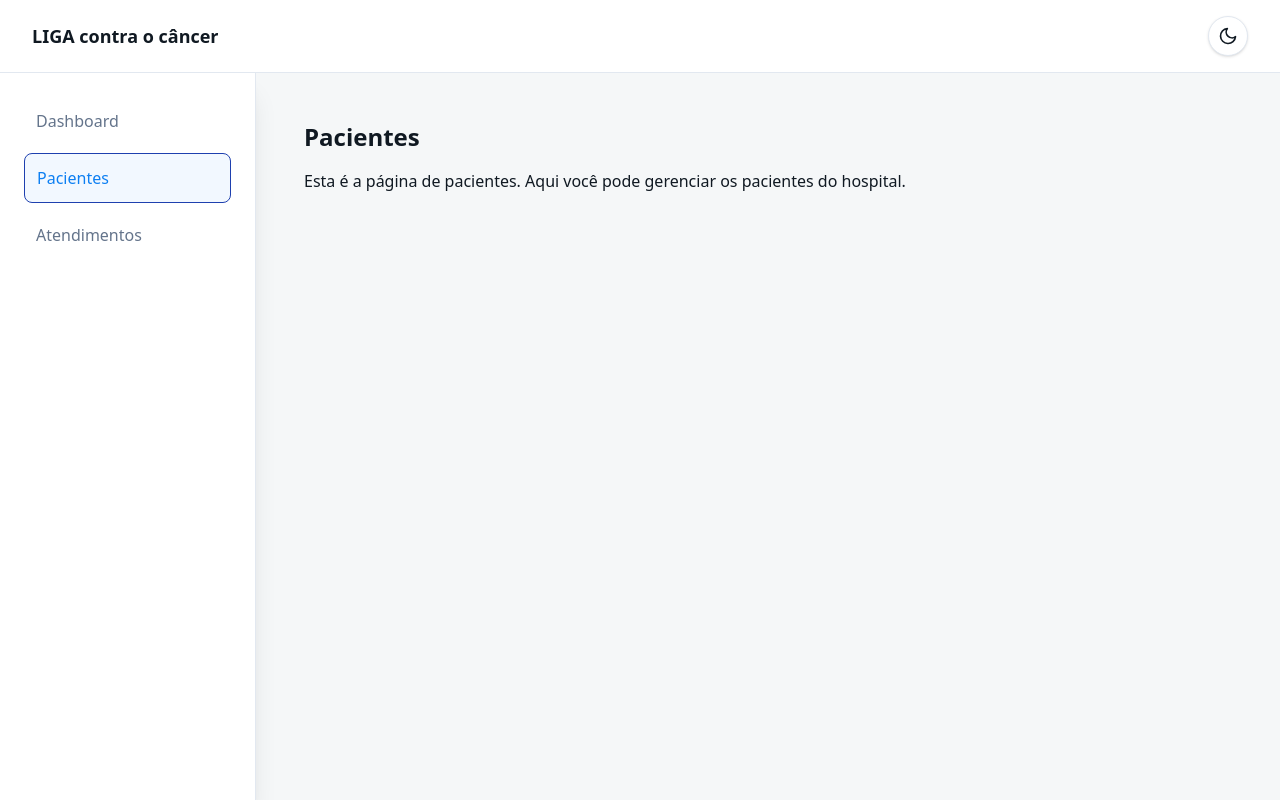
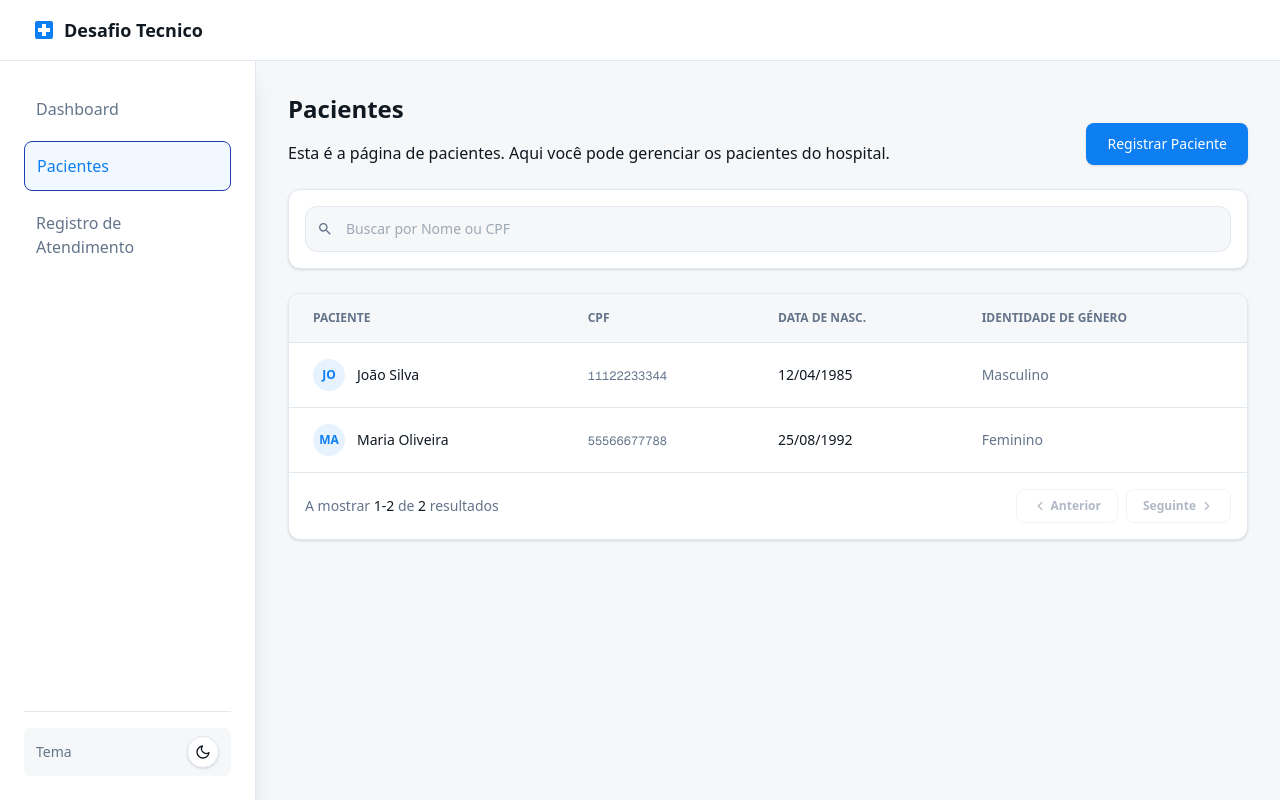
Before and after one commit to viniciusdomg/Sistema-Gestao-Hospitalar, a Next.js app in the folder modulo-atendimento/: page /pacientes in a window 1280 px wide. Built offline with nearby package versions, Linux system fonts and the light colour scheme; no server answers.

Commit message:
feat: :sparkles: add desenho das paginas e as paginas do AppRouter
Cria arquivos localizados pelo AppRouter para serem visualizados nas paginas. Cria layout que organiza a visualizacao dos componentes na tela do usuario (SPA)

```diff
--- a/modulo-atendimento/src/app/(dashboard)/page.tsx
+++ b/modulo-atendimento/src/app/(dashboard)/page.tsx
@@ -1,10 +1,21 @@
+import Indicadores from "@/src/features/dashboard/components/Indicadores";
+import { AtendimentosList } from "../../features/dashboard/components/AtendimentoList";
+
 function DashboardPage() {
-return (
-<div className="p-6">
-    <h1 className="text-2xl font-bold mb-4">Dashboard</h1>
-    <p>Este é o painel principal do sistema de atendimento hospitalar.</p>
-</div>
-);
+  return (
+    <>
+      <header className="mb-6" aria-label="Inicio da página">
+        <h1 className="text-3xl font-bold text-foreground">Dashboard</h1>
+        <p className="text-muted mt-1">
+          Visão geral do fluxo de atendimento hospitalar.
+        </p>
+      </header>
+
+      <Indicadores />
+
+      <AtendimentosList />
+    </>
+  );
 }
 
 export default DashboardPage;
--- /dev/null
+++ b/modulo-atendimento/src/app/atendimentos/page.tsx
@@ -0,0 +1,10 @@
+import AtendimentoForm from "../../features/atendimentos/components/AtendimentoForm";
+function AtendimentoPage() {
+  return (
+    <>
+      <AtendimentoForm />
+    </>
+  );
+}
+
+export default AtendimentoPage;
--- a/modulo-atendimento/src/app/layout.tsx
+++ b/modulo-atendimento/src/app/layout.tsx
@@ -2,9 +2,8 @@
 import { Geist, Geist_Mono } from "next/font/google";
 import "../styles/globals.css";
 
-import Sidebar from "../shared/layout/sidebar/Sidebar";
-import { Header } from "../shared/layout/header/Header";
-import { ThemeToggle } from "../features/tema/components/ThemeToggle";
+import { AppShell } from "../shared/layout/AppShell";
+import { ThemeProvider } from "../shared/providers/ThemeProvider";
 
 const geistSans = Geist({
   variable: "--font-geist-sans",
@@ -21,35 +20,19 @@
   description: "Módulo de Atendimento - LIGA",
 };
 
-export default function RootLayout({ children }: Readonly<{
+export default function RootLayout({
+  children,
+}: Readonly<{
   children: React.ReactNode;
 }>) {
   return (
-    <html lang="pt-BR">
+    <html lang="pt-BR" suppressHydrationWarning>
       <body
         className={`${geistSans.variable} ${geistMono.variable} antialiased flex flex-col h-screen overflow-hidden`}
       >
-        <Header logo="LIGA contra o câncer">
-          <ThemeToggle />
-        </Header>
-
-        <div className="flex flex-1 overflow-hidden">
-          <Sidebar
-          title="LIGA contra o câncer"
-          menuItems={[
-            { label: "Dashboard", href: "/" },
-            { label: "Pacientes", href: "/pacientes" },
-            { label: "Atendimentos", href: "/atendimentos" },
-          ]}
-          />
-
-          <main className="flex-1 overflow-y-auto p-6 md:p-8">
-
-            {children}
-
-          </main>
-
-        </div>
+        <ThemeProvider>
+          <AppShell>{children}</AppShell>
+        </ThemeProvider>
       </body>
     </html>
   );
--- a/modulo-atendimento/src/app/pacientes/page.tsx
+++ b/modulo-atendimento/src/app/pacientes/page.tsx
@@ -1,10 +1,28 @@
+import PacienteList from "../../features/pacientes/components/PacienteList";
+import Link from "next/link";
+
 function PacientesPage() {
-    return (
-        <div className="p-4">
-            <h1 className="text-2xl font-bold mb-4">Pacientes</h1>
-            <p>Esta é a página de pacientes. Aqui você pode gerenciar os pacientes do hospital.</p>
-        </div>
-    );
+  return (
+    <>
+      <header className="mb-6 justify-between items-end flex">
+        <article>
+          <h1 className="text-2xl font-bold mb-4">Pacientes</h1>
+          <p>
+            Esta é a página de pacientes. Aqui você pode gerenciar os pacientes
+            do hospital.
+          </p>
+        </article>
+        <Link
+          href="/pacientes/registrar"
+          className="inline-flex items-center justify-center rounded-lg border border-transparent bg-primary px-5 py-2.5 text-sm font-medium text-white shadow-sm transition-colors hover:bg-primary-hover"
+        >
+          Registrar Paciente
+        </Link>
+      </header>
+
+      <PacienteList />
+    </>
+  );
 }
 
 export default PacientesPage;
--- /dev/null
+++ b/modulo-atendimento/src/app/pacientes/registrar/page.tsx
@@ -0,0 +1,11 @@
+import PacienteForm from "../../../features/pacientes/components/PacienteForm";
+
+function PacienteFormPage() {
+  return (
+    <>
+      <PacienteForm />
+    </>
+  );
+}
+
+export default PacienteFormPage;
```
